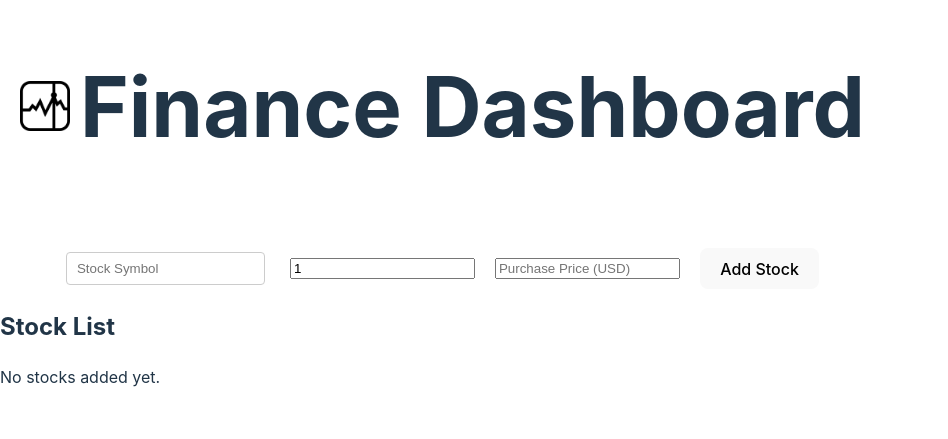
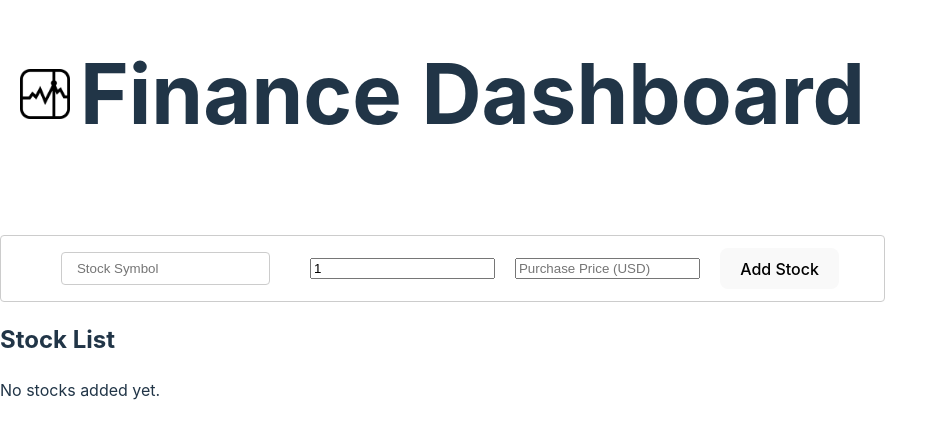
Before and after one commit to jayelinjiaqi/capstone-jayelin-se100, a React (Vite) app: page / in a window 1280 px wide. Shown: the part 205-644 px from the top of the page, without its empty margins (0-948 px from the left). Built offline with nearby package versions, Linux system fonts and the light colour scheme.

Commit message:
Update App.css

```diff
--- a/src/App.css
+++ b/src/App.css
@@ -7,15 +7,6 @@
   justify-content: center;
   align-items: center;
   margin-top: 20px;
-}
-
-/* Stock symbol input box adjustments */
-.dropdown-container {
-  /* Remove fixed width */
-  padding: 0;
-}
-
-.searchInput {
   padding: 8px 10px;
   border: 1px solid #ccc;
   border-radius: 4px;
```
